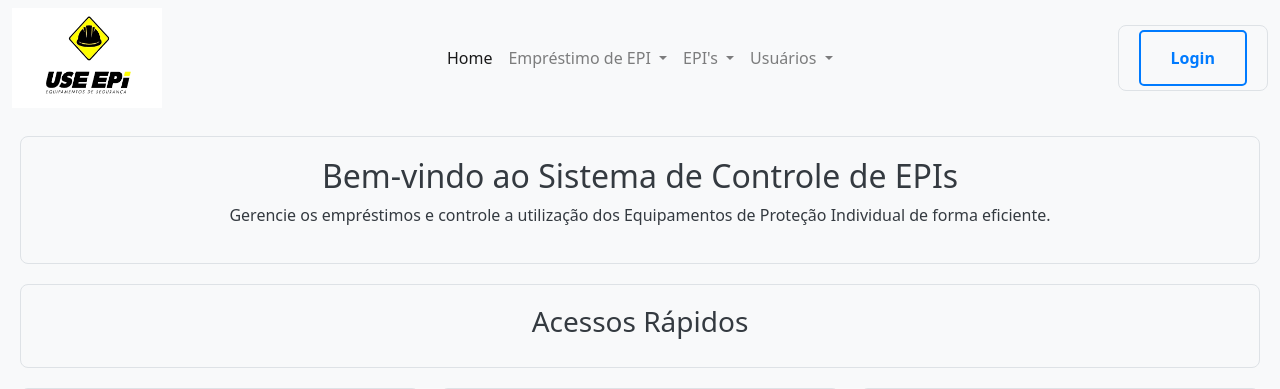
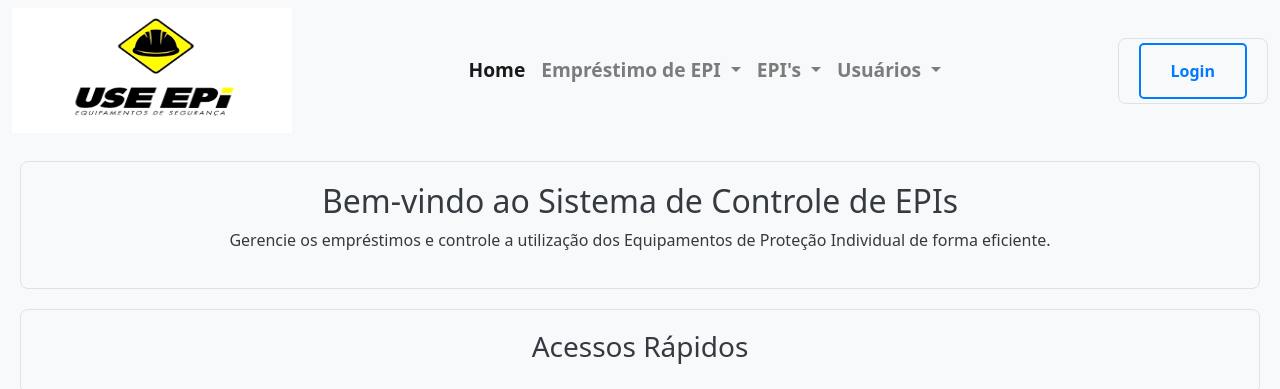
Before and after one commit to Augant/ControleEPI, a Django app: page / in a window 1280 px wide. Shown: the top 389 px of the page. Run offline with Django 5.2, Linux system fonts and the light colour scheme; some libraries are stand-ins or nearby versions.

Commit message:
Arrumando português

```diff
--- a/app_base/static/app_base/css/style.css
+++ b/app_base/static/app_base/css/style.css
@@ -78,3 +78,8 @@ body {
     color: #fff; /* Cor do texto ao passar o mouse */
     background-color: #007bff; /* Cor de fundo ao passar o mouse */
 }
+
+.navbar-nav .nav-link {
+    font-size: 1.2em; /* Aumenta o tamanho da fonte */
+    font-weight: bold; /* Deixa a fonte em negrito */
+}
--- a/app_base/templates/app_base/partial/header.html
+++ b/app_base/templates/app_base/partial/header.html
@@ -7,14 +7,13 @@
 <header id="custom-header">
     <nav class="navbar navbar-expand-lg navbar-light bg-light">
         <div class="container-fluid">
-            <img src="{% static 'app_base/img/epi.png' %}" alt="EPI" width="150" height="100">
+            <img src="{% static 'app_base/img/epi.png' %}" alt="EPI" width="280" height="125">
 
             <button class="navbar-toggler" type="button" data-bs-toggle="collapse" data-bs-target="#navbarNavDropdown"
                 aria-controls="navbarNavDropdown" aria-expanded="false" aria-label="Toggle navigation">
                 <span class="navbar-toggler-icon"></span>
             </button>
             <div class="collapse navbar-collapse" id="navbarNavDropdown">
-                <!-- Centralize os itens de navegação -->
                 <ul class="navbar-nav mx-auto">
                     <li class="nav-item">
                         <a class="nav-link active" aria-current="page" href="/">Home</a>
@@ -50,10 +49,9 @@
                         </ul>
                     </li>
                 </ul>
-                <!-- Mantenha o botão de login à direita -->
                 <ul class="navbar-nav">
                     <li class="nav-item">
-                        <div class="grid-item">
+                        <div class="grid-item text-center">
                             <a href="/login" class="login-btn">Login</a>
                         </div>
                     </li>
--- a/app_emprestimos/urls.py
+++ b/app_emprestimos/urls.py
@@ -4,6 +4,6 @@ from .views import listar_emprestimos, criar_emprestimo, devolver_emprestimo, de
 urlpatterns = [
     path('listar_emprestimos/', listar_emprestimos, name='listar_emprestimos'),
     path('cadastrar_emprestimos/', criar_emprestimo, name='cadastrar_emprestimo'),
-     path('devolver_emprestimo/<int:emprestimo_id>/', devolver_emprestimo, name='devolver_emprestimo'),
+    path('devolver_emprestimo/<int:emprestimo_id>/', devolver_emprestimo, name='devolver_emprestimo'),
     path('deletar_emprestimo/<int:emprestimo_id>/', deletar_emprestimo, name='deletar_emprestimo'),
 ]
--- a/app_usuarios/urls.py
+++ b/app_usuarios/urls.py
@@ -6,5 +6,5 @@ urlpatterns = [
     path('listar_usuarios/', listar_usuarios, name='listar_usuarios'),
     path('atualizar_usuario/<int:id>/', atualizar_usuario, name='atualizar_usuario'),
     path('deletar_usuario/<int:id>/', confirmar_deletar_usuario, name='confirmar_deletar_usuario'),
- path('login/', login_view, name='login')
+    path('login/', login_view, name='login')
 ]
```
